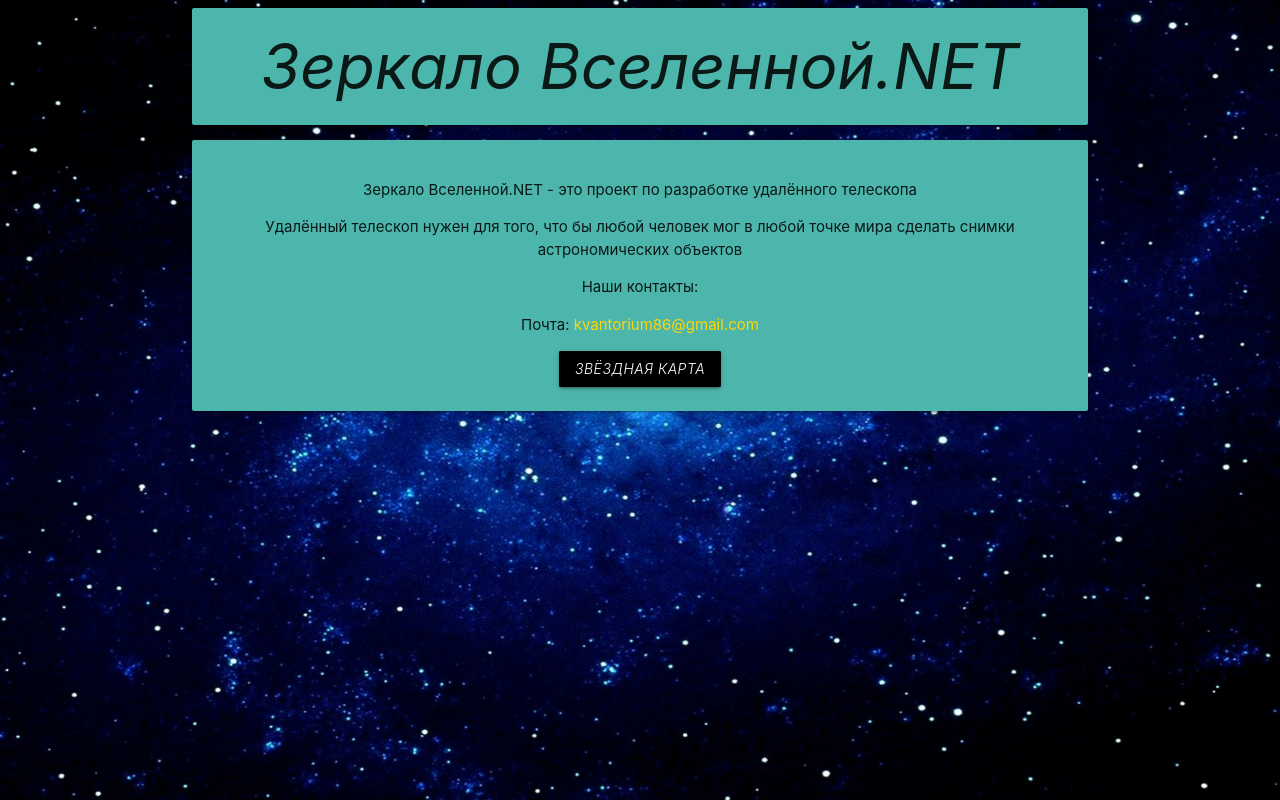
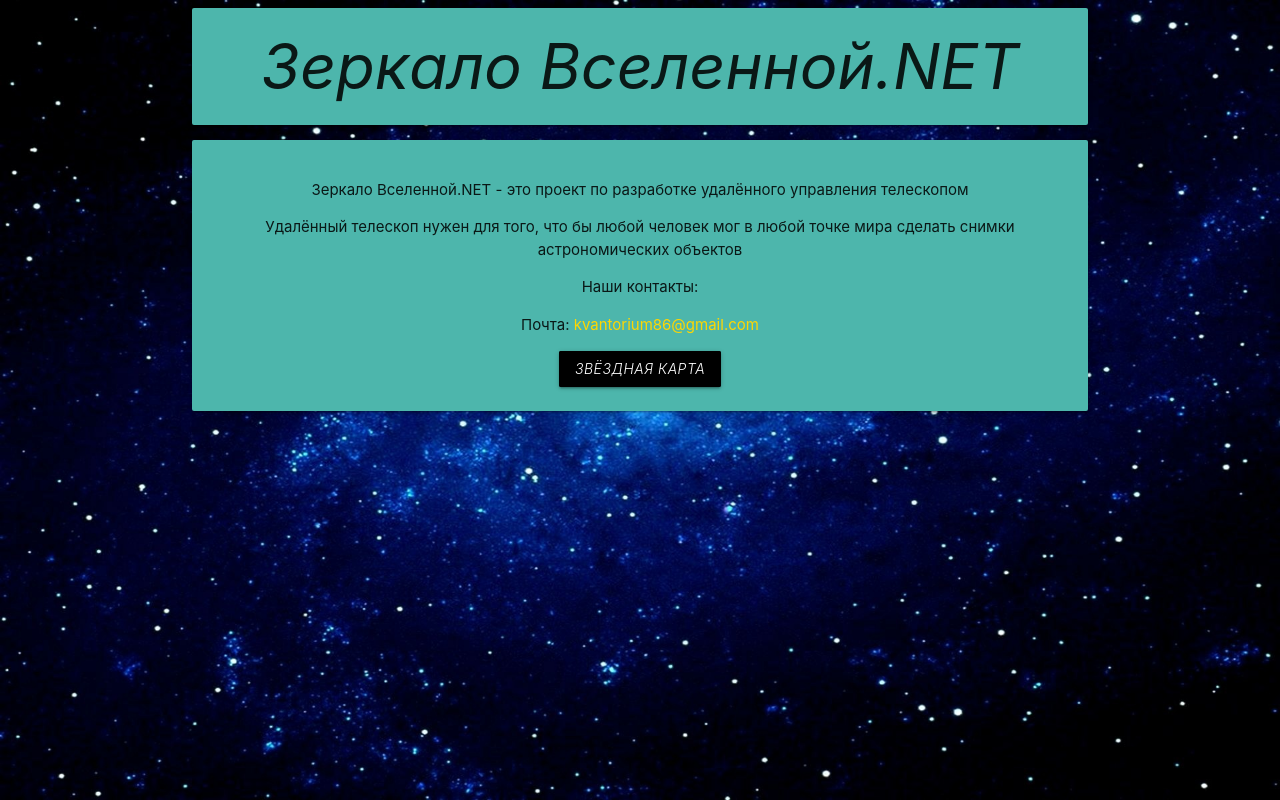
Before and after one commit to NekrodNIK/ZerkaloVselennoi.NET, a plain HTML site: page index.html in a window 1280 px wide. Drawn offline with Linux system fonts and the light colour scheme.

Commit message:
Add files via upload

```diff
--- a/index.html
+++ b/index.html
@@ -11,7 +11,7 @@
 	<div class="container">
 		<h1 id = "zag" class="card-panel teal lighten-2"><em>Зеркало Вселенной.NET</em></h1>
 		<div id ="onas" class="card-panel teal lighten-2">
-			<p>Зеркало Вселенной.NET - это проект по разработке удалённого телескопа</p>
+			<p>Зеркало Вселенной.NET - это проект по разработке удалённого управления телескопом</p>
 			<p>Удалённый телескоп нужен для того,
 			что бы любой человек мог в любой точке мира сделать снимки астрономических объектов</p>
 			<p>Наши контакты:</p>
```
